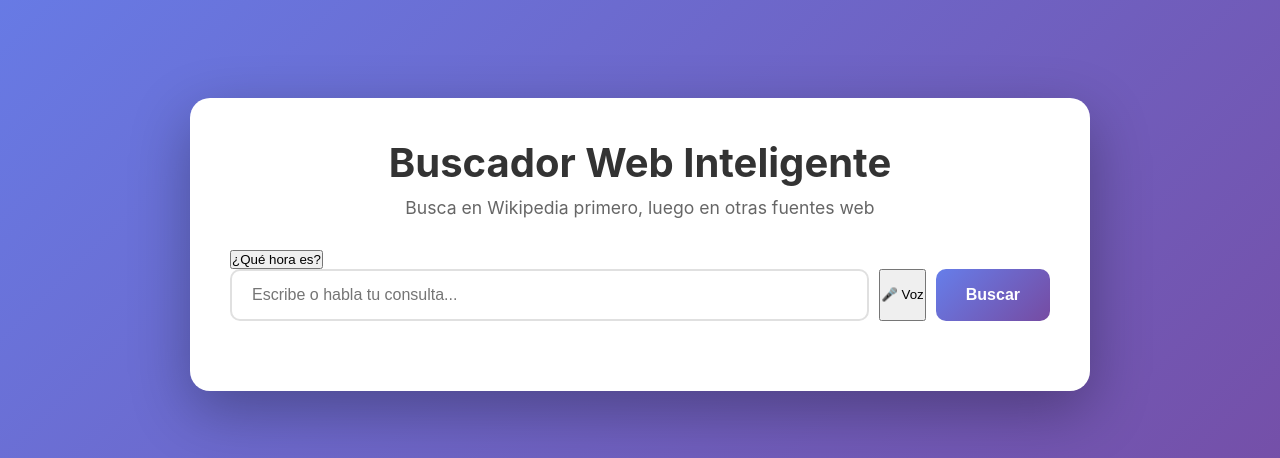
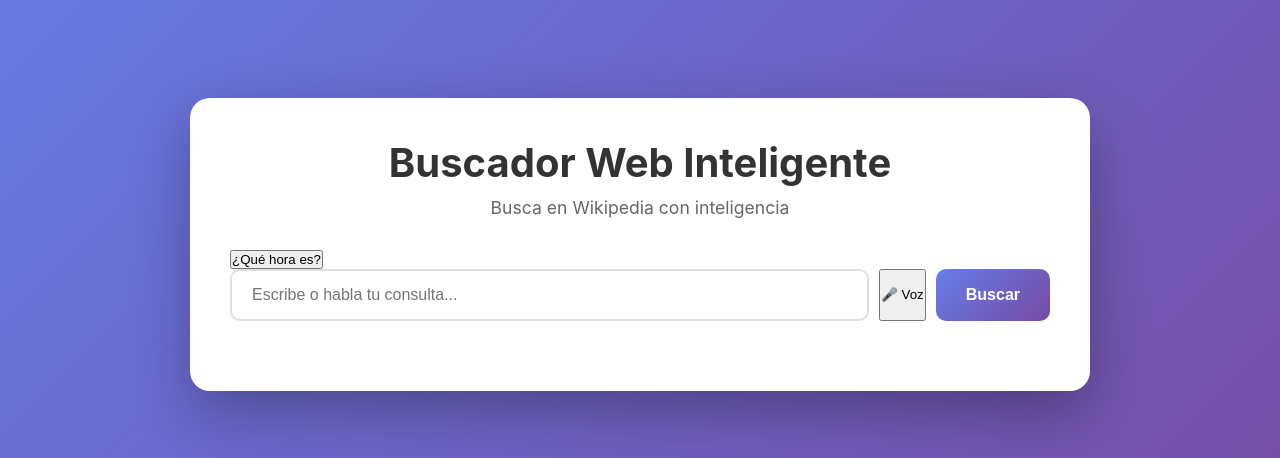
Before and after one commit to pacureok/IA, a Flask app: page / in a window 1280 px wide. Shown: the part 156-614 px from the top of the page. Run offline with Flask 3, Linux system fonts and the light colour scheme.

Commit message:
Update index.html

```diff
--- a/templates/index.html
+++ b/templates/index.html
@@ -9,7 +9,7 @@
 <body>
     <div class="container">
         <h1>Buscador Web Inteligente</h1>
-        <p class="subtitle">Busca en Wikipedia primero, luego en otras fuentes web</p>
+        <p class="subtitle">Busca en Wikipedia con inteligencia</p>
 
         <div class="quick-access-buttons">
             <button id="timeWeatherBtn" class="quick-btn">¿Qué hora es?</button>
@@ -23,7 +23,8 @@
                     placeholder="Escribe o habla tu consulta..."
                     autocomplete="off"
                 >
-                <button id="voiceBtn" class="voice-btn">🎤 Voz</button> <button id="searchBtn">Buscar</button>
+                <button id="voiceBtn" class="voice-btn">🎤 Voz</button>
+                <button id="searchBtn">Buscar</button>
             </div>
         </div>
 
@@ -39,6 +40,8 @@
         <div id="resultSection" class="result-section hidden">
             <div class="source-badge" id="sourceBadge"></div>
             <h2 id="resultTitle"></h2>
+            <button id="stopSpeakerBtn" class="stop-btn hidden">⏹️ Detener Lectura</button>
+
             <div id="resultText" class="result-text"></div>
             <a id="resultLink" href="#" target="_blank" class="result-link">Ver fuente completa →</a>
         </div>
```
